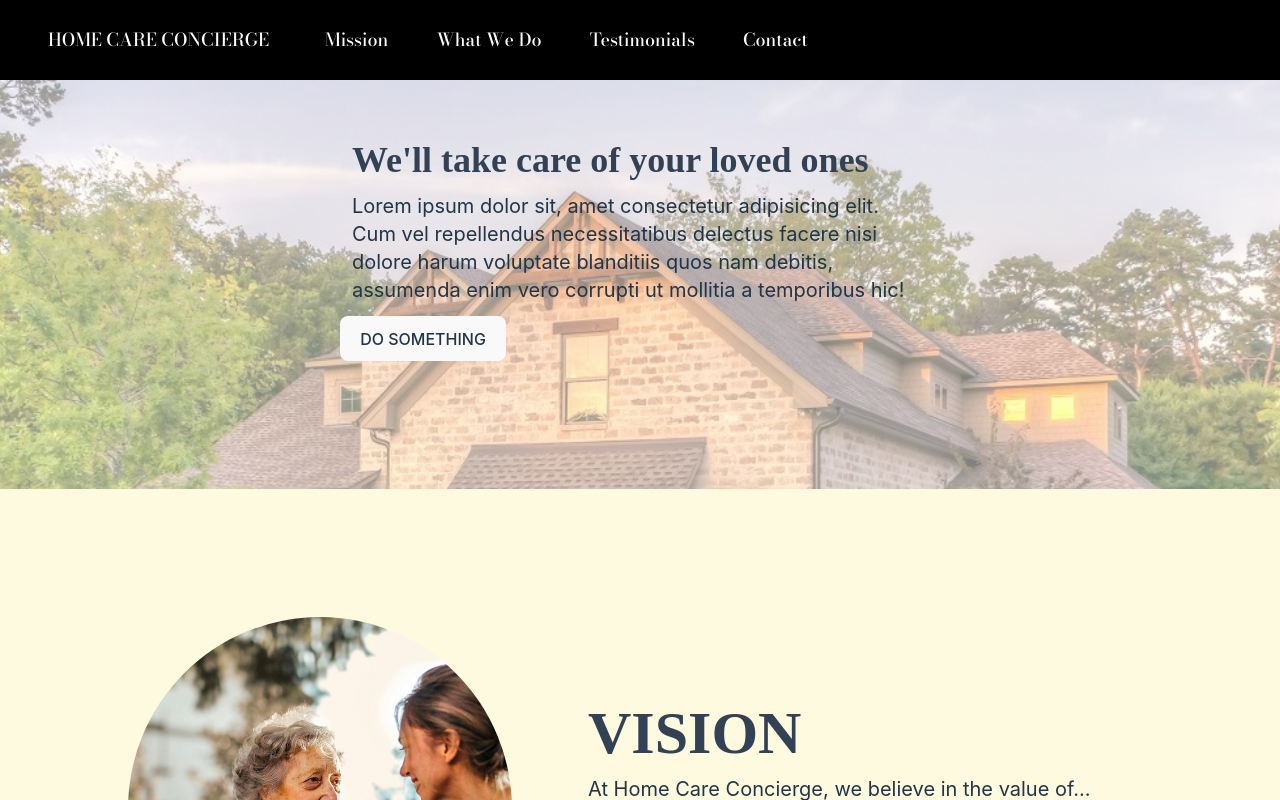
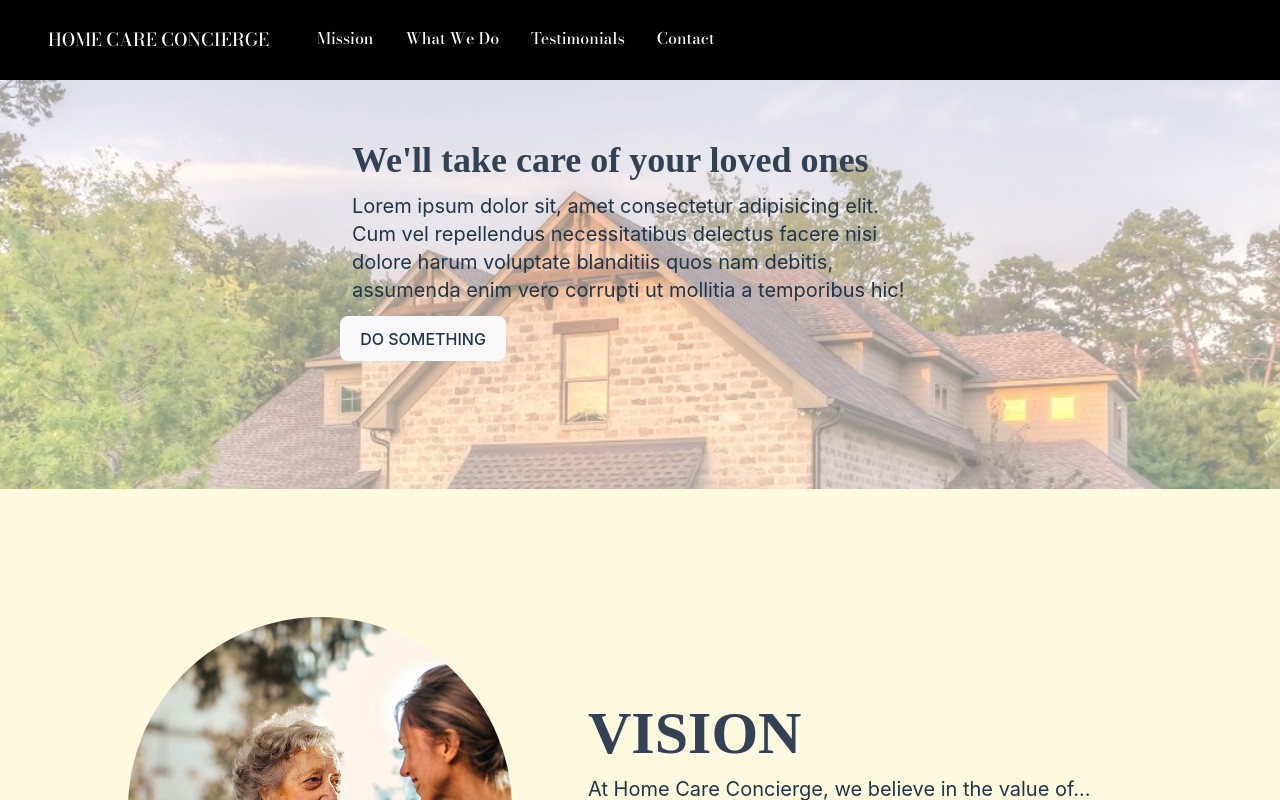
Before and after one commit to joooons/home-care, a React (Vite) app: page / in a window 1280 px wide. Shown: the top 800 px of the page. Built offline with nearby package versions, Linux system fonts and the light colour scheme; a web font is replaced by a local one.

Commit message:
prevent word wrap; use consistent font bodoni

```diff
--- a/src/components/NavBar.tsx
+++ b/src/components/NavBar.tsx
@@ -56,7 +56,7 @@ export default function NavBar() {
                         key={item.name}
                         href={item.href}
                         className={classNames(
-                          'text-light hover:bg-white/30 hover:text-white rounded-md px-4 py-3 text-lg font-medium font-bodoni'
+                          'text-light hover:bg-white/30 hover:text-white rounded-md px-2 py-3 font-medium font-bodoni whitespace-nowrap'
                         )}
                         aria-current={item.current ? 'page' : undefined}
                       >
@@ -78,7 +78,7 @@ export default function NavBar() {
                   as='a'
                   href={item.href}
                   className={classNames(
-                    'text-light hover:bg-white/30 hover:text-light block rounded-md px-3 py-2 text-base font-medium'
+                    'text-light hover:bg-white/30 hover:text-light block rounded-md px-3 py-4 text-xl font-medium font-bodoni'
                   )}
                   aria-current={item.current ? 'page' : undefined}
                 >
```
